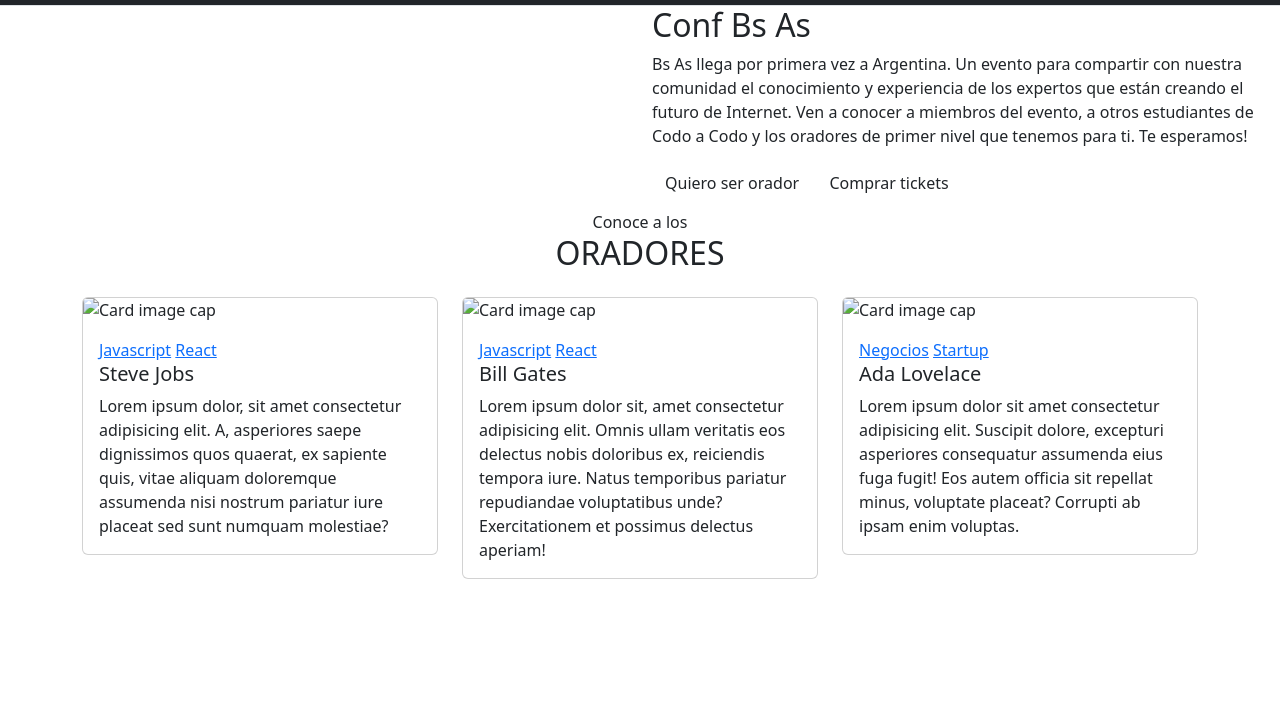
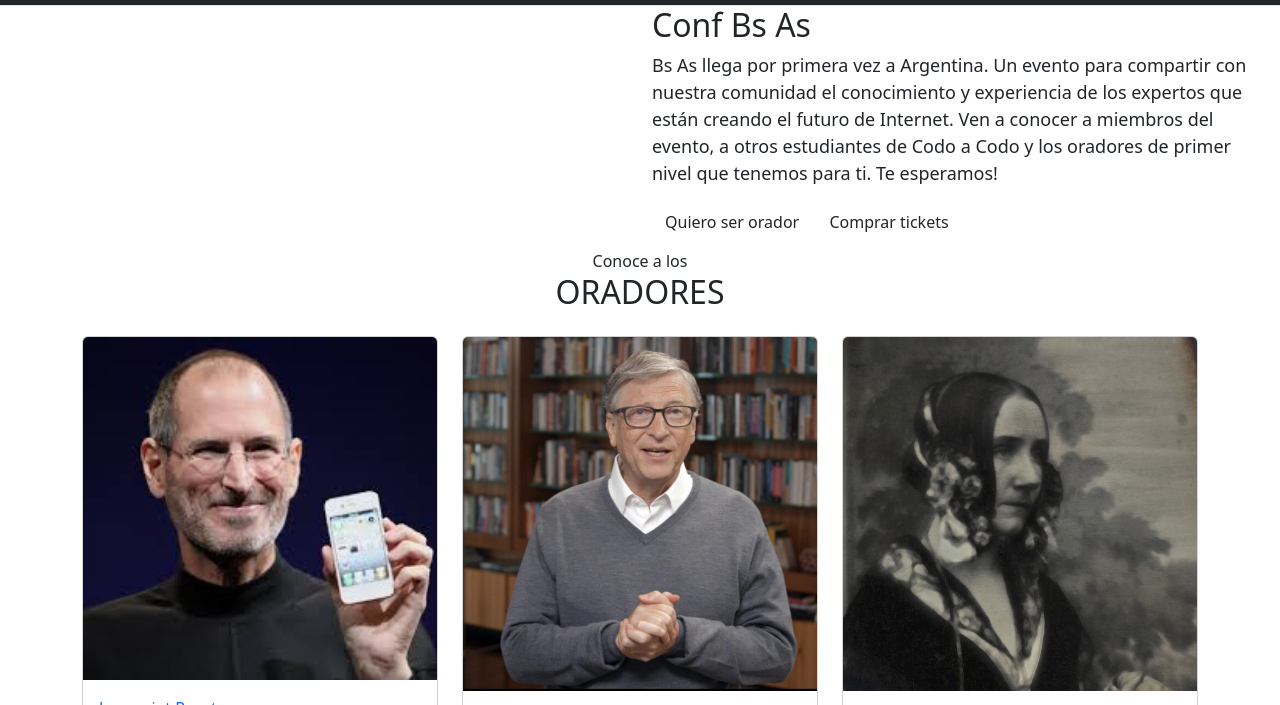
Before and after one commit to florenciafirpo/PaginaWebConferencia, a plain HTML site: page index.html in a window 1280 px wide. Shown: the part 62-767 px from the top of the page. Drawn offline with nearby package versions, Linux system fonts and the light colour scheme.

Commit message:
conectando html a css

```diff
--- a/index.html
+++ b/index.html
@@ -5,7 +5,7 @@
     <meta name="viewport" content="width=device-width, initial-scale=1.0" />
     <link href="https://cdn.jsdelivr.net/npm/bootstrap@5.2.3/dist/css/bootstrap.min.css" rel="stylesheet"
     integrity="sha384-rbsA2VBKQhggwzxH7pPCaAqO46MgnOM80zW1RWuH61DGLwZJEdK2Kadq2F9CUG65" crossorigin="anonymous" />
-    <link rel="stylesheet" href="../CODO A CODO 23069/styles.css" />
+    <link rel="stylesheet" href="./styles.css" />
     <title>Integrador</title>
 <body>
     <header>
@@ -75,7 +75,7 @@
           <div class="row card-cont">
             <div class="col-md-4">
               <div class="card">
-                <img class="card-img-top " src="./assets/img/steve.jpg" alt="Card image cap" />
+                <img class="card-img-top " src="./Assets/steve.jpg" alt="Card image cap" />
                 <div class="card-body">
                   <a class="skill javascript">Javascript</a>
                   <a class="skill react">React</a>
@@ -91,7 +91,7 @@
             </div>
             <div class="col-md-4">
               <div class="card">
-                <img class="card-img-top " src="./assets/img/bill.jpg" alt="Card image cap" />
+                <img class="card-img-top " src="./Assets/bill.jpg" alt="Card image cap" />
                 <div class="card-body">
                   <a class="skill javascript">Javascript</a>
                   <a class="skill react">React</a>
@@ -108,7 +108,7 @@
             </div>
             <div class="col-md-4">
               <div class="card">
-                <img class="card-img-top" src="./assets/img/ada.jpeg" alt="Card image cap" />
+                <img class="card-img-top" src="./Assets/ada.jpeg" alt="Card image cap" />
                 <div class="card-body">
                   <a class="skill bussines">Negocios</a>
                   <a class="skill startup">Startup</a>
--- a/styles.css
+++ b/styles.css
@@ -0,0 +1,3 @@
+.text-size{
+    font-size: 18px;
+  }
```
